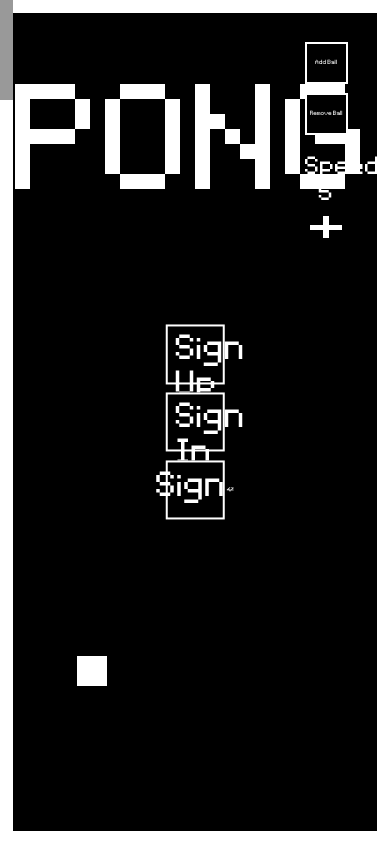
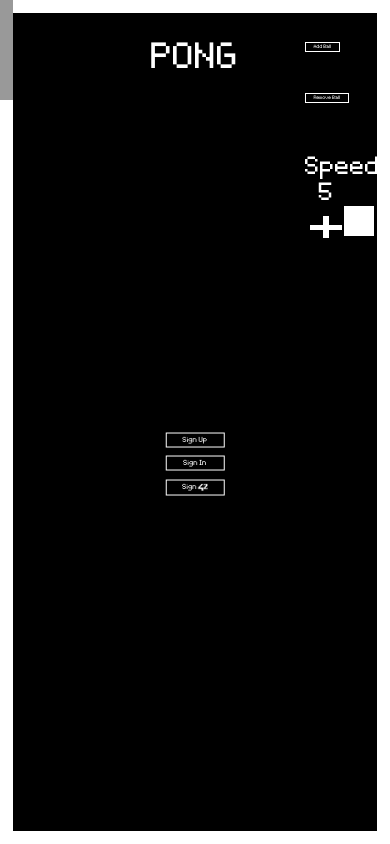
Before and after one commit to achatela/ft_transcendence, a React (Create React App) app in the folder src/front/: page / in a window 390 px wide. Built offline with nearby package versions, Linux system fonts and the light colour scheme; a web font is replaced by a local one.

Commit message:
responsive home page buttons + simplified bouncing balls implementation

```diff
--- a/src/front/src/Components/AddBallButton.tsx
+++ /dev/null
@@ -1,11 +0,0 @@
-interface AddBallButtonProps {
-  onAddBall: () => void;
-}
-
-export default function AddBallButton({ onAddBall }: AddBallButtonProps): JSX.Element {
-  return (
-    <button className="addBallButton" type="button" onClick={onAddBall}>
-      Add Ball
-    </button>
-  );
-}
--- /dev/null
+++ b/src/front/src/Components/BouncingBallsUI.tsx
@@ -0,0 +1,61 @@
+import React, { useState, useEffect, Dispatch, SetStateAction } from "react";
+import BouncingBall from './BouncingBall';
+
+
+const startingSpeed = 5;
+
+interface BouncingBallsUIProps {
+    queryType: number;
+}
+
+export default function BouncingBallsUI(props: BouncingBallsUIProps) {
+    const [speed, setSpeed] = useState(startingSpeed);
+    const [balls, setBalls] = useState([{ x: 900, y: 100 }]);
+
+    useEffect(() => {
+        const slider = document.getElementById("myRange");
+
+        slider!.addEventListener("input", () => {
+        // @ts-ignore: Object is possibly 'null'.
+        const newSpeed = slider.value;
+        setSpeed(newSpeed);
+        });
+
+        return () => {
+        slider!.removeEventListener("input", () => { });
+        };
+    }, [setSpeed]);
+
+    function addBall() {
+        setBalls((prevBalls) => [
+            ...prevBalls,
+            { x: Math.random() * window.innerWidth, y: Math.random() * window.innerHeight },
+        ]);
+    }
+    function removeBall() {
+        setBalls((prevBalls) => {
+            "accessToken"
+            if (prevBalls.length > 0) {
+              return prevBalls.slice(0, -1);
+            } else {
+              return prevBalls;
+            }
+          });
+    }
+
+    return (
+        <>
+        <div>
+            <button className="addBallButton" type="button" onClick={addBall}>Add Ball</button>
+            <button className="removeBallButton" type="button" onClick={removeBall}>Remove Ball</button>
+            <div className="slide-container">
+                <p className="speed">Speed: {speed}</p>
+                <input defaultValue={startingSpeed} type="range" min="0" max="10" className="slider" id="myRange" />
+            </div>
+        </div>
+        {balls.map((ball, index) => (
+            <BouncingBall key={index} speed={speed} queryType={props.queryType}/>
+        ))}
+        </>
+    );
+}
--- a/src/front/src/Components/HomePage.tsx
+++ b/src/front/src/Components/HomePage.tsx
@@ -1,8 +1,5 @@
 import { useEffect, useRef, useState } from 'react';
-import BouncingBall from './BouncingBall';
-import SpeedSlider from './SpeedSlider';
-import AddBallButton from './AddBallButton';
-import RemoveBallButton from './RemoveBallButton';
+import BouncingBallsUI from './BouncingBallsUI';
 import axios from 'axios';
 import './css/HomePage.css';
 import { promises } from 'dns';
@@ -96,25 +93,22 @@ export default function HomePage(props: any) {
 
   return (
     <div id="tmp">
-      <SpeedSlider onSpeedChange={setSpeed} />
       <h1 className="transcendence-title">PONG</h1>
         {showErrorUser && usernameAlreadyExists()}
         {showErrorUnique && loginNotUnique()}
         {showErrorNot && loginNot()}
+      <div className="sign-div">
         <button className="signup-button" type="button" onClick={() => { window.location.href = "/sign_up" }}>Sign Up</button>
         <button className="signin-button" type="button" onClick={() => { window.location.href = "/sign_in" }}>Sign In</button>
         <button className="signin42-button" type="button" onClick={redirectFortyTwo} onMouseEnter={() => {setHover42(true)}} onMouseLeave={() => {setHover42(false)}}>
           Sign
           {
-          hover42 ? (<img src={'http://localhost:3133/black42logo.png'} alt="Image" className="logo42" style={{width: '17.5%', marginLeft: '0.25vw'}}/>)
-          :(<img src={'http://localhost:3133/white42logo.png'} alt="Image" className="logo42" style={{width: '17.5%', marginLeft: '0.25vw'}}/>)
+            hover42 ? (<img src={'http://localhost:3133/black42logo.png'} alt="Image" className="logo42" style={{width: '2.5vw', marginLeft: '0.25vw'}}/>)
+            :(<img src={'http://localhost:3133/white42logo.png'} alt="Image" className="logo42" style={{width: '2.5vw', marginLeft: '0.25vw'}}/>)
           }
         </button>
-      {balls.map((ball, index) => (
-        <BouncingBall key={index} speed={speed} queryType={1}/>
-      ))}
-      <AddBallButton onAddBall={addBall} />
-      <RemoveBallButton onRemoveBall={removeBall} />
+      </div>
+      <BouncingBallsUI queryType={1}/>
     </div>
   );
 }
--- a/src/front/src/Components/RemoveBallButton.tsx
+++ /dev/null
@@ -1,11 +0,0 @@
-interface RemoveBallButtonProps {
-  onRemoveBall: () => void;
-}
-
-export default function RemoveBallButton({ onRemoveBall }: RemoveBallButtonProps): JSX.Element {
-  return (
-    <button className="removeBallButton" type="button" onClick={onRemoveBall}>
-      Remove Ball
-    </button>
-  );
-}
--- a/src/front/src/Components/SignUp.tsx
+++ b/src/front/src/Components/SignUp.tsx
@@ -1,7 +1,6 @@
 import React, { Component } from 'react';
 import './css/SignUp.css';
-import BouncingBall from './BouncingBall';
-import SpeedSlider from './SpeedSlider';
+import BouncingBallsUI from './BouncingBallsUI';
 import axios from 'axios';
 var bcrypt = require('bcryptjs');
 
@@ -64,21 +63,12 @@ export default class SignUp extends Component<IProps, IState> {
     render() {
         return (
             <>
-                <SpeedSlider onSpeedChange={() => {this.setState({speed: this.state.speed})}} />
-                <div className='signup-div'>
+            <div className='signup-div'>
                 <input type="text" placeholder='username' className='username-input'/>
                 <input type="password" placeholder='password' className='password-input'/>
                 <button className='signup-signup-button' onClick={this.redirectSignUp}>Sign Up</button>
-                </div>
-                {this.state.balls.map((ball, index) => (
-                <BouncingBall key={index} speed={this.state.speed} queryType={2} />
-                ))}
-                <button className="addBallButton" type="button" onClick={this.addBall}>
-                    Add Ball
-                </button>
-                <button className="removeBallButton" type="button" onClick={this.removeBall}>
-                    Remove Ball
-                </button>
+            </div>
+            <BouncingBallsUI queryType={2}/>
             </>
         )
     }
--- a/src/front/src/Components/SpeedSlider.tsx
+++ /dev/null
@@ -1,33 +0,0 @@
-import React, { useState, useEffect, Dispatch, SetStateAction } from "react";
-import "./css/SpeedSlider.css";
-
-const startingSpeed = 5;
-
-interface speedSliderProps {
-  onSpeedChange: Dispatch<SetStateAction<number>>;
-}
-
-export default function SpeedSlider(onSpeedChange: speedSliderProps) {
-  const [speed, setSpeed] = useState(startingSpeed);
-
-  useEffect(() => {
-    const slider = document.getElementById("myRange");
-
-    slider!.addEventListener("input", () => {
-      // @ts-ignore: Object is possibly 'null'.
-      const newSpeed = slider.value;
-      setSpeed(newSpeed);
-    });
-
-    return () => {
-      slider!.removeEventListener("input", () => { });
-    };
-  }, [onSpeedChange]);
-
-  return (
-    <div className="slide-container">
-      <p className="speed">Speed: {speed}</p>
-      <input defaultValue={startingSpeed} type="range" min="0" max="10" className="slider" id="myRange" />
-    </div>
-  );
-}
--- a/src/front/src/Components/css/HomePage.css
+++ b/src/front/src/Components/css/HomePage.css
@@ -6,9 +6,9 @@
 .transcendence-title {
     font-weight: 500;
     color: white;
-    font-size: 1500%;
+    font-size: 15vw;
     text-align: center;
-    margin-top: 10vh;
+    margin-top: 5vh;
 }
 
 .login-div {
@@ -99,20 +99,32 @@
     text-align: center;
 }
 
+.sign-div {
+    width: 15%;
+    position: absolute;
+    top: 55%;
+    left: 50%;
+    transform: translate(-50%, -50%);
+    display: flex;
+    flex-direction: column;
+    justify-content: space-between;
+    gap: 1vh;
+    align-items: center;
+}
+
 .signup-button {
-    position: absolute;
     background-color: black;
-    border: white 2px solid;
+    border: white 0.2vw solid;
     color: white;
-    padding: 0.5rem;
-    width: 15vw;
-    height: 7vh;
     text-align: center;
-    font-size: 3.5rem;
-    top: 42vh;
-    left: 50vw;
-    transform: translate(-50%, -50%);
-    cursor: pointer;
+    font-size: 3vw;
+    /* width: 100%;
+    display: block; */
+    width: 100%;
+    height: 100%;
+    padding-block: 0.25em;
+    padding-inline: 1em;
+    white-space: nowrap;
 }
 
 .signup-button:hover {
@@ -122,19 +134,19 @@
 }
 
 .signin-button {
-    position: absolute;
     background-color: black;
-    border: white 2px solid;
+    border: white 0.2vw solid;
     color: white;
-    padding: 0.5rem;
-    width: 15vw;
-    height: 7vh;
     text-align: center;
-    font-size: 3.5rem;
-    top: 50vh;
-    left: 50vw;
-    transform: translate(-50%, -50%);
-    cursor: pointer;
+    display: block;
+    width: 100%;
+    height: 100%;
+    font-size: 3vw;
+    /* width: 100%;
+    display: block; */
+    padding-block: 0.25em;
+    padding-inline: 1em;
+    white-space: nowrap;
 }
 
 .signin-button:hover {
@@ -144,22 +156,20 @@
 }
 
 .signin42-button {
-    position: absolute;
     background-color: black;
-    border: white 2px solid;
+    border: white 0.2vw solid;
     color: white;
-    padding: 0.5rem;
-    width: 15vw;
-    height: 7vh;
+    padding-block: 0.2em;
+    padding-inline: 1em;
+    width: 100%;
+    height: 100%;
     display: flex;
     align-items: center;
     justify-content: center;
-    /* text-align: center; */
-    font-size: 3.5rem;
-    top: 58vh;
-    left: 50vw;
-    transform: translate(-50%, -50%);
+    text-align: center;
+    font-size: 3vw;
     cursor: pointer;
+    white-space: nowrap;
 }
 
 .logo42 {
@@ -175,18 +185,16 @@
 
 .addBallButton {
     background-color: black;
-    border: white 2px solid;
+    border: white 0.2vw solid;
     color: white;
     text-align: center;
-    text-decoration: none;
-    font-size: 2.5vw;
+    font-size: 2vw;
+    padding-inline: 1em;
+    padding-block: 0.25em;
     cursor: pointer;
     position: absolute;
-    display: block;
     top: 5vh;
     left: calc(89vw - 5vh);
-    width: 11vw;
-    height: 5vh;
 }
 
 .addBallButton:hover {
@@ -197,18 +205,16 @@
 
 .removeBallButton {
     background-color: black;
-    border: white 2px solid;
+    border: white 0.2vw solid;
     color: white;
     text-align: center;
-    text-decoration: none;
-    font-size: 2.5vw;
+    font-size: 2vw;
+    padding-inline: 1em;
+    padding-block: 0.25em;
     cursor: pointer;
     position: absolute;
-    display: block;
     top: 11vh;
     left: calc(89vw - 5vh);
-    width: 11vw;
-    height: 5vh;
 }
 
 .removeBallButton:hover {
@@ -216,3 +222,37 @@
     background-color: white;
     cursor: pointer;
 }
+
+input[type="range"] {
+    -webkit-appearance: none;
+    width: 74%;
+    height: 0.6vh;
+    background-color: white;
+    outline: none;
+    margin: 0;
+    padding: 0;
+}
+
+input[type="range"]::-webkit-slider-thumb {
+    -webkit-appearance: none;
+    width: 1.5vw;
+    height: 2.6vh;
+    background-color: white;
+    border-radius: 0;
+    box-sizing: border-box;
+}
+
+.speed {
+    color: white;
+    font-size: 2.5em;
+    margin-bottom: 1.75vh;
+}
+
+.slide-container {
+    width: 11vw;
+    height: 5vh;
+    position: absolute;
+    top: 18.5vh;
+    left: calc(89vw - 5vh);
+    text-align: center;
+}
--- a/src/front/src/Components/css/SpeedSlider.css
+++ /dev/null
@@ -1,33 +0,0 @@
-input[type="range"] {
-    -webkit-appearance: none;
-    width: 74%;
-    height: 0.6vh;
-    background-color: white;
-    outline: none;
-    margin: 0;
-    padding: 0;
-}
-
-input[type="range"]::-webkit-slider-thumb {
-    -webkit-appearance: none;
-    width: 1.5vw;
-    height: 2.6vh;
-    background-color: white;
-    border-radius: 0;
-    box-sizing: border-box;
-}
-
-.speed {
-    color: white;
-    font-size: 2.5em;
-    margin-bottom: 1.75vh;
-}
-
-.slide-container {
-    width: 11vw;
-    height: 5vh;
-    position: absolute;
-    top: 18.5vh;
-    left: calc(89vw - 5vh);
-    text-align: center;
-}
```
Also changed, not shown: src/front/src/Components/SignIn.tsx (+7 -15 lines). Lines whose indentation alone changed are shown as unchanged.
